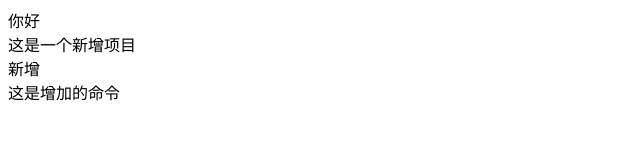
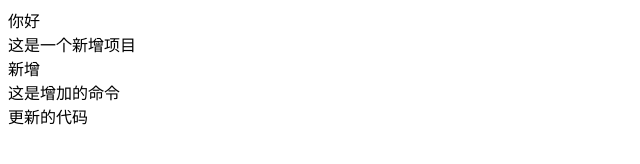
Before and after one commit to heima415/myres, a plain HTML site: page index.html in a window 1280 px wide. Shown: the whole page, without its empty margins (0-640 px from the left). Drawn offline with Linux system fonts and the light colour scheme.

Commit message:
新增加的代码

```diff
--- a/index.html
+++ b/index.html
@@ -12,6 +12,7 @@
     <div>这是一个新增项目</div>
     <div>新增</div>
     <div>这是增加的命令</div>
+    <div>更新的代码</div>
 </body>
 
 </html>
```
